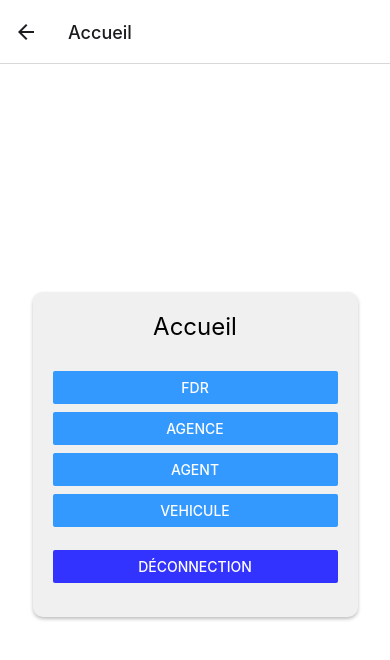
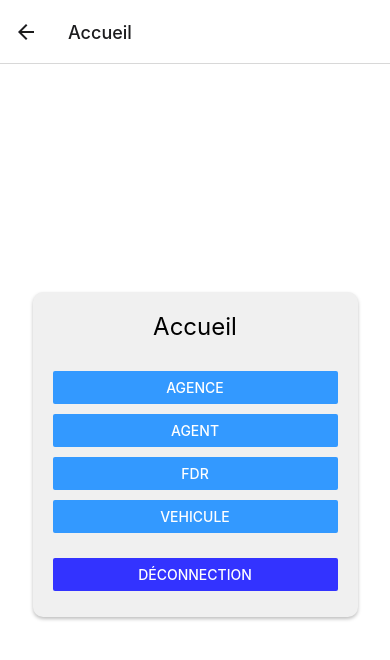
Before and after one commit to ShaiD9/AppMobile, a React Native app: screen /Accueil in a window 390 px wide. Shown: the top 660 px of the page. Built offline with nearby package versions, Linux system fonts and the light colour scheme; what eol would draw is missing.

Commit message:
updated style v1

```diff
--- a/pages/accueil.js
+++ b/pages/accueil.js
@@ -40,16 +40,16 @@ export default function Accueil({ navigation }) {
       <View style={styles.card}>
         <Text style={styles.title}>Accueil</Text>
         <TouchableOpacity activeOpacity={1} style={styles.button}>
-            <View style={{marginBottom: 8}}>
+            <View style={{marginBottom: 10}}>
+            <Button color='#3399ff' title="AGENCE" onPress={DataAGENCE} />
+            </View>
+            <View style={{marginBottom: 10}}>
+            <Button color='#3399ff' title="AGENT" onPress={DataAGENT} />
+            </View>
+            <View style={{marginBottom: 10}}>
             <Button color='#3399ff' title="FDR" onPress={DataFDR} />
             </View>
-            <View style={{marginBottom: 8}}>
-            <Button color='#3399ff' title="AGENCE" onPress={DataAGENCE} />
-            </View>
-            <View style={{marginBottom: 8}}>
-            <Button color='#3399ff' title="AGENT" onPress={DataAGENT} />
-            </View>
-            <View style={{marginBottom: 8}}>
+            <View style={{marginBottom: 10}}>
             <Button color='#3399ff' title="VEHICULE" onPress={DataVEHICULE} />
             </View>
             <View style={{marginTop: 15}}>
@@ -104,5 +104,6 @@ const styles = StyleSheet.create({
     backgroundColor: '3399ff',
     marginTop: 20,
     marginBottom: 20,
+    borderRadius: 6,
   },
 });
--- a/pages/connexion.js
+++ b/pages/connexion.js
@@ -1,6 +1,6 @@
 import { auto } from 'eol';
 import { StatusBar } from 'expo-status-bar';
-import { StyleSheet, Text, View, TextInput, Button } from 'react-native';
+import { StyleSheet, Text, View, TextInput, Button, TouchableOpacity } from 'react-native';
 import React, { useState } from 'react';
 
 export default function Connexion({ navigation }) {
@@ -23,7 +23,8 @@ export default function Connexion({ navigation }) {
       if (data.status_code == 200) {
         navigation.navigate('Accueil');
       } else {
-        ConnectionAlertFail();
+        //ConnectionAlertFail();.
+        navigation.navigate('Accueil');
       }
     })
     .catch((error) => {
@@ -39,7 +40,11 @@ export default function Connexion({ navigation }) {
         <TextInput style={styles.input} placeholder="" onChangeText={text => setUsername(text)}/>
         <Text style={styles.label}>Mot de passe :</Text>
         <TextInput style={styles.input} placeholder=""  secureTextEntry={true} onChangeText={text => setPassword(text)}/>
-        <Button color='#3333ff' title="Connexion" onPress={handleConnection} />
+        <TouchableOpacity style={{marginTop: 20}}>
+          <View style={{borderRadius: 10}}>
+            <Button color='#3333ff' title="Connexion" onPress={handleConnection} />
+          </View>
+        </TouchableOpacity>
       </View>
     </View>
   );
@@ -75,6 +80,8 @@ const styles = StyleSheet.create({
     height: 40,
     borderColor: 'gray',
     borderWidth: 1,
+    borderBottomColor: '#ccc',
+    borderRadius: 10,
     marginBottom: 10,
     paddingHorizontal: 10,
   },
@@ -86,5 +93,6 @@ const styles = StyleSheet.create({
   },
   label: {
     fontSize: 16,
+    padding: 10,
   },
 });
--- a/pages/dataAGENCE.js
+++ b/pages/dataAGENCE.js
@@ -32,9 +32,9 @@ export default function DataAGENCE( { navigation } ) {
 
   const renderItem = ({ item }) => (
     <View style={styles.row}>
-      <Text>Id : {item.id}</Text>
-      <Text>Nom : {item.name}</Text>
-      <Text>Addresse : {item.address}</Text>
+      <Text><Text style={styles.colonne}>Id : </Text>{item.id}</Text>
+      <Text><Text style={styles.colonne}>Nom : </Text>{item.name}</Text>
+      <Text><Text style={styles.colonne}>Addresse : </Text>{item.address}</Text>
     </View>
   );
 
@@ -49,7 +49,7 @@ export default function DataAGENCE( { navigation } ) {
         />
         <TouchableOpacity style={{marginTop: 20}}>
           <View style={{marginBottom: 10}}>
-            <Button color='#3333ff' title="Refresh Data" onPress={handleData} />
+            <Button color='#3399ff' title="Refresh Data" onPress={handleData} />
           </View>
           <View style={{}}>
           <Button color='#3333ff' title="Retour" onPress={Retour} />
@@ -103,10 +103,14 @@ const styles = StyleSheet.create({
     backgroundColor: '3399ff',
     marginTop: 20,
     marginBottom: 20,
+    borderRadius: 6,
   },
   row: {
     padding: 10,
     borderBottomWidth: 1,
     borderBottomColor: '#ccc',
   },
+  colonne: {
+    fontWeight: 'bold',
+  },
 });
--- a/pages/dataAGENT.js
+++ b/pages/dataAGENT.js
@@ -32,9 +32,9 @@ export default function DataAGENT( { navigation } ) {
 
   const renderItem = ({ item }) => (
     <View style={styles.row}>
-      <Text>Id : {item.id}</Text>
-      <Text>Prenom : {item.firstname}</Text>
-      <Text>Nom : {item.surname}</Text>
+      <Text><Text style={styles.colonne}>Id : </Text>{item.id}</Text>
+      <Text><Text style={styles.colonne}>Prenom : </Text>{item.firstname}</Text>
+      <Text><Text style={styles.colonne}>Nom : </Text>{item.surname}</Text>
     </View>
   );
 
@@ -49,7 +49,7 @@ export default function DataAGENT( { navigation } ) {
         />
         <TouchableOpacity style={{marginTop: 20}}>
           <View style={{marginBottom: 10}}>
-            <Button color='#3333ff' title="Refresh Data" onPress={handleData} />
+            <Button color='#3399ff' title="Refresh Data" onPress={handleData} />
           </View>
           <View style={{}}>
             <Button color='#3333ff' title="Retour" onPress={Retour} />
@@ -103,10 +103,14 @@ const styles = StyleSheet.create({
     backgroundColor: '3399ff',
     marginTop: 20,
     marginBottom: 20,
+    borderRadius: 6,
   },
   row: {
     padding: 10,
     borderBottomWidth: 1,
     borderBottomColor: '#ccc',
   },
+  colonne: {
+    fontWeight: 'bold',
+  },
 });
--- a/pages/dataFDR.js
+++ b/pages/dataFDR.js
@@ -32,12 +32,12 @@ export default function DataFDR( { navigation } ) {
 
    const renderItem = ({ item }) => (
     <View style={styles.row}>
-      <Text>Id : {item.id}</Text>
-      <Text>Date : {item.date}</Text>
-      <Text>Agence : {item.id_agency}</Text>
-      <Text>Vehicule : {item.id_vehicle}</Text>
-      <Text>Agent : {item.id_agent}</Text>
-      <Text>Tonnage : {item.tonnage} tonnes</Text>
+      <Text><Text style={styles.colonne}>Id : </Text>{item.id}</Text>
+      <Text><Text style={styles.colonne}>Date : </Text>{item.date}</Text>
+      <Text><Text style={styles.colonne}>Agence : </Text>{item.id_agency}</Text>
+      <Text><Text style={styles.colonne}>Vehicule : </Text>{item.id_vehicle}</Text>
+      <Text><Text style={styles.colonne}>Agent : </Text>{item.id_agent}</Text>
+      <Text><Text style={styles.colonne}>Tonnage : </Text>{item.tonnage} tonnes</Text>
     </View>
   );
 
@@ -52,7 +52,7 @@ export default function DataFDR( { navigation } ) {
         />
         <TouchableOpacity style={{marginTop: 20}}>
           <View style={{marginBottom: 10}}>
-            <Button color='#3333ff' title="Refresh Data" onPress={handleData} />
+            <Button color='#3399ff' title="Refresh Data" onPress={handleData} />
           </View>
           <View style={{}}>
             <Button color='#3333ff' title="Retour" onPress={Retour} />
@@ -106,10 +106,14 @@ const styles = StyleSheet.create({
     backgroundColor: '3399ff',
     marginTop: 20,
     marginBottom: 20,
+    borderRadius: 6,
   },
   row: {
     padding: 10,
     borderBottomWidth: 1,
     borderBottomColor: '#ccc',
   },
+  colonne: {
+    fontWeight: 'bold',
+  },
 });
--- a/pages/dataVEHICULE.js
+++ b/pages/dataVEHICULE.js
@@ -32,9 +32,9 @@ export default function DataVEHICULE( { navigation } ) {
 
   const renderItem = ({ item }) => (
     <View style={styles.row}>
-      <Text>Id : {item.id}</Text>
-      <Text>Name : {item.name}</Text>
-      <Text>Registration : {item.registration}</Text>
+      <Text><Text style={styles.colonne}>Id : </Text>{item.id}</Text>
+      <Text><Text style={styles.colonne}>Name : </Text>{item.name}</Text>
+      <Text><Text style={styles.colonne}>Registration : </Text>{item.registration}</Text>
     </View>
   );
 
@@ -49,7 +49,7 @@ export default function DataVEHICULE( { navigation } ) {
         />
         <TouchableOpacity style={{marginTop: 20}}>
           <View style={{marginBottom: 10}}>
-            <Button color='#3333ff' title="Refresh Data" onPress={handleData} />
+            <Button color='#3399ff' title="Refresh Data" onPress={handleData} />
           </View>
           <View style={{}}>
             <Button color='#3333ff' title="Retour" onPress={Retour} />
@@ -103,10 +103,14 @@ const styles = StyleSheet.create({
     backgroundColor: '3399ff',
     marginTop: 20,
     marginBottom: 20,
+    borderRadius: 6,
   },
   row: {
     padding: 10,
     borderBottomWidth: 1,
     borderBottomColor: '#ccc',
   },
+  colonne: {
+    fontWeight: 'bold',
+  },
 });
```
